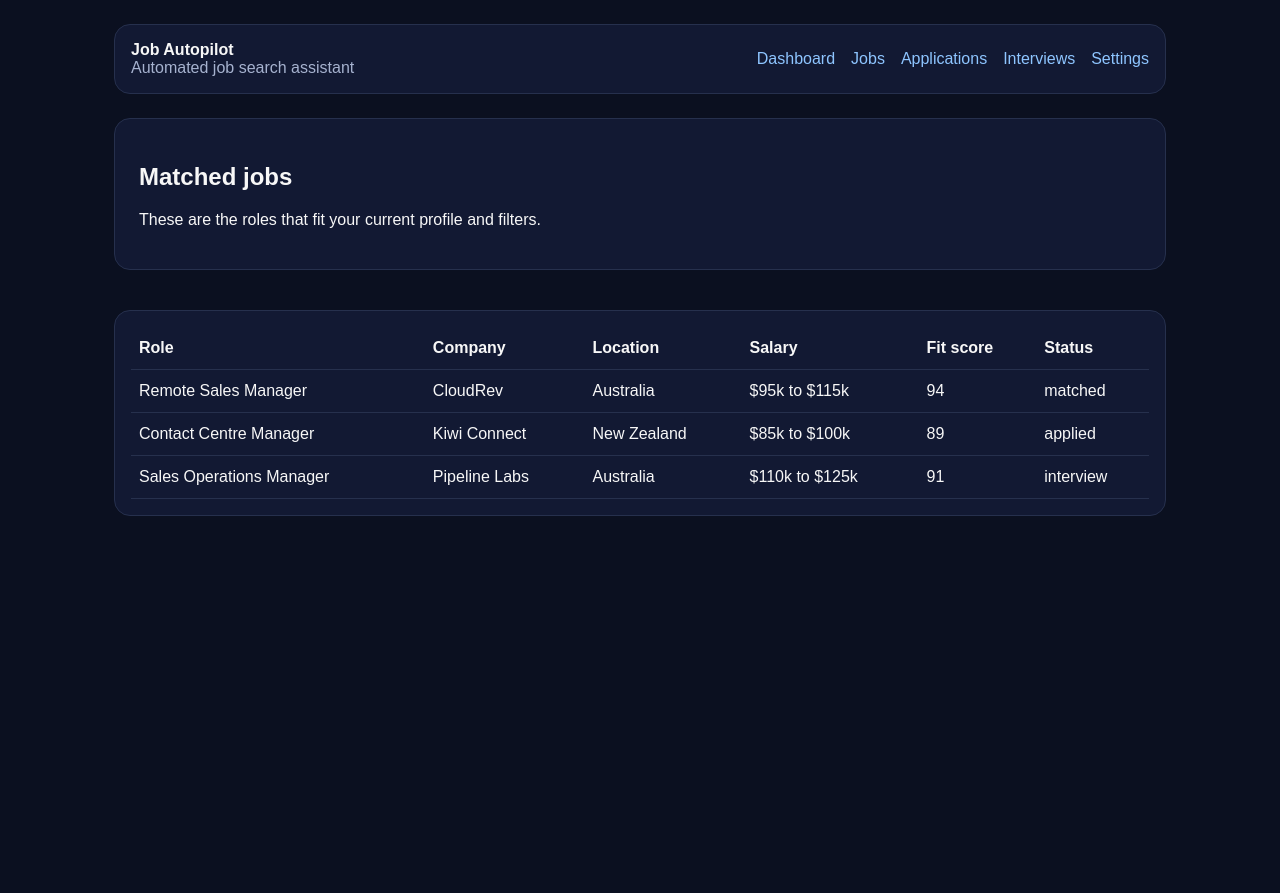
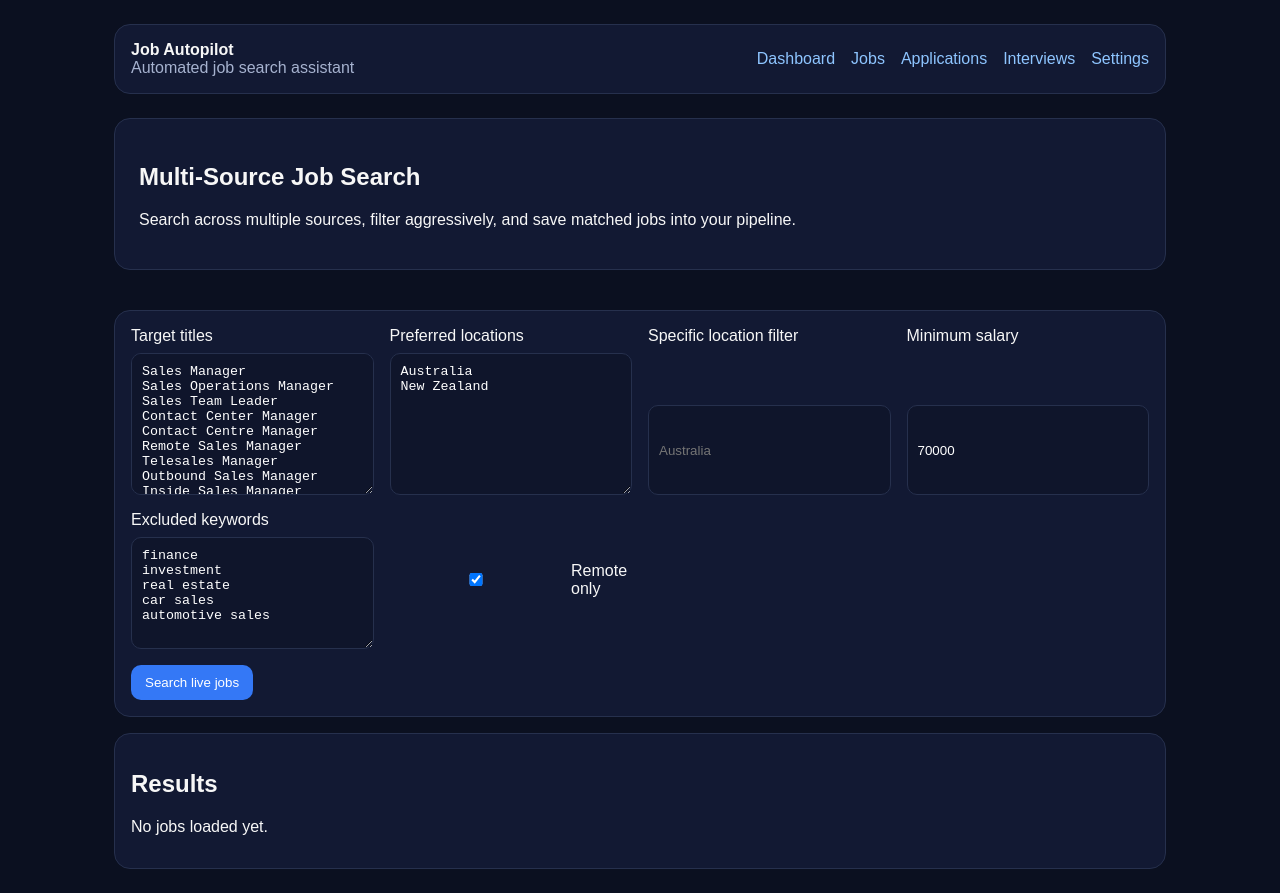
Before and after one commit to bonjee9331-cloud/job-autopilot, a Next.js app: page /jobs in a window 1280 px wide. Before the commit the page ends 800 px from the top, so only its background shows below. Built offline with nearby package versions, Linux system fonts and the light colour scheme.

Commit message:
Refactor JobsPage component for multi-source search

```diff
--- a/app/jobs/page.js
+++ b/app/jobs/page.js
@@ -1,24 +1,191 @@
-import Table from '../../components/Table';
-import { jobs } from '../../lib/data';
+'use client';
+
+import { useState } from 'react';
+
+const defaultTitles = [
+  'Sales Manager',
+  'Sales Operations Manager',
+  'Sales Team Leader',
+  'Contact Center Manager',
+  'Contact Centre Manager',
+  'Remote Sales Manager',
+  'Telesales Manager',
+  'Outbound Sales Manager',
+  'Inside Sales Manager'
+].join('\n');
+
+const defaultExcluded = [
+  'finance',
+  'investment',
+  'real estate',
+  'car sales',
+  'automotive sales'
+].join('\n');
 
 export default function JobsPage() {
+  const [targetTitles, setTargetTitles] = useState(defaultTitles);
+  const [preferredLocations, setPreferredLocations] = useState('Australia\nNew Zealand');
+  const [location, setLocation] = useState('');
+  const [minSalary, setMinSalary] = useState('70000');
+  const [remoteOnly, setRemoteOnly] = useState(true);
+  const [excludedKeywords, setExcludedKeywords] = useState(defaultExcluded);
+  const [loading, setLoading] = useState(false);
+  const [error, setError] = useState('');
+  const [jobs, setJobs] = useState([]);
+
+  async function runSearch(event) {
+    event.preventDefault();
+    setLoading(true);
+    setError('');
+    setJobs([]);
+
+    try {
+      const response = await fetch('/api/jobs/search', {
+        method: 'POST',
+        headers: { 'Content-Type': 'application/json' },
+        body: JSON.stringify({
+          targetTitles: targetTitles.split('\n').map((x) => x.trim()).filter(Boolean),
+          preferredLocations: preferredLocations.split('\n').map((x) => x.trim()).filter(Boolean),
+          location,
+          minSalary: Number(minSalary || 0),
+          remoteOnly,
+          excludedKeywords: excludedKeywords.split('\n').map((x) => x.trim()).filter(Boolean)
+        })
+      });
+
+      const text = await response.text();
+      let data;
+
+      try {
+        data = JSON.parse(text);
+      } catch {
+        throw new Error('Server returned non-JSON response');
+      }
+
+      if (!response.ok || !data.ok) {
+        throw new Error(data.error || 'Search failed');
+      }
+
+      setJobs(data.jobs || []);
+    } catch (err) {
+      setError(err.message || 'Something went wrong');
+    } finally {
+      setLoading(false);
+    }
+  }
+
   return (
     <main className="stack">
       <section className="hero">
-        <h1>Matched jobs</h1>
-        <p>These are the roles that fit your current profile and filters.</p>
+        <h1>Multi-Source Job Search</h1>
+        <p>
+          Search across multiple sources, filter aggressively, and save matched jobs into your pipeline.
+        </p>
       </section>
-      <Table
-        columns={[
-          { key: 'title', label: 'Role' },
-          { key: 'company', label: 'Company' },
-          { key: 'location', label: 'Location' },
-          { key: 'salary', label: 'Salary' },
-          { key: 'fitScore', label: 'Fit score' },
-          { key: 'status', label: 'Status' }
-        ]}
-        rows={jobs}
-      />
+
+      <section className="card">
+        <form onSubmit={runSearch} className="form-grid">
+          <label>
+            Target titles
+            <textarea
+              rows="8"
+              value={targetTitles}
+              onChange={(e) => setTargetTitles(e.target.value)}
+            />
+          </label>
+
+          <label>
+            Preferred locations
+            <textarea
+              rows="8"
+              value={preferredLocations}
+              onChange={(e) => setPreferredLocations(e.target.value)}
+            />
+          </label>
+
+          <label>
+            Specific location filter
+            <input
+              value={location}
+              onChange={(e) => setLocation(e.target.value)}
+              placeholder="Australia"
+            />
+          </label>
+
+          <label>
+            Minimum salary
+            <input
+              value={minSalary}
+              onChange={(e) => setMinSalary(e.target.value)}
+              placeholder="70000"
+            />
+          </label>
+
+          <label>
+            Excluded keywords
+            <textarea
+              rows="6"
+              value={excludedKeywords}
+              onChange={(e) => setExcludedKeywords(e.target.value)}
+            />
+          </label>
+
+          <label style={{ display: 'flex', alignItems: 'center', gap: '10px' }}>
+            <input
+              type="checkbox"
+              checked={remoteOnly}
+              onChange={(e) => setRemoteOnly(e.target.checked)}
+            />
+            Remote only
+          </label>
+
+          <div style={{ gridColumn: '1 / -1' }}>
+            <button type="submit" disabled={loading}>
+              {loading ? 'Searching...' : 'Search live jobs'}
+            </button>
+          </div>
+        </form>
+      </section>
+
+      {error ? (
+        <section className="card">
+          <h2>Error</h2>
+          <p>{error}</p>
+        </section>
+      ) : null}
+
+      <section className="card">
+        <h2>Results</h2>
+        {!jobs.length ? (
+          <p>No jobs loaded yet.</p>
+        ) : (
+          <div style={{ display: 'grid', gap: '12px' }}>
+            {jobs.map((job) => (
+              <article
+                key={`${job.source}-${job.external_id}`}
+                style={{ border: '1px solid #ddd', borderRadius: '10px', padding: '14px' }}
+              >
+                <h3>{job.title}</h3>
+                <p><strong>Company:</strong> {job.company}</p>
+                <p><strong>Location:</strong> {job.location}</p>
+                <p><strong>Source:</strong> {job.source}</p>
+                <p><strong>Fit score:</strong> {job.fit_score}</p>
+                <p><strong>Salary:</strong> {job.salary_text || 'Not listed'}</p>
+                <p><strong>Remote:</strong> {job.remote ? 'Yes' : 'No'}</p>
+                <p style={{ whiteSpace: 'pre-wrap' }}>
+                  {String(job.description || '').slice(0, 500)}
+                  {String(job.description || '').length > 500 ? '...' : ''}
+                </p>
+                {job.apply_url ? (
+                  <a href={job.apply_url} target="_blank" rel="noreferrer">
+                    Open job
+                  </a>
+                ) : null}
+              </article>
+            ))}
+          </div>
+        )}
+      </section>
     </main>
   );
 }
```
